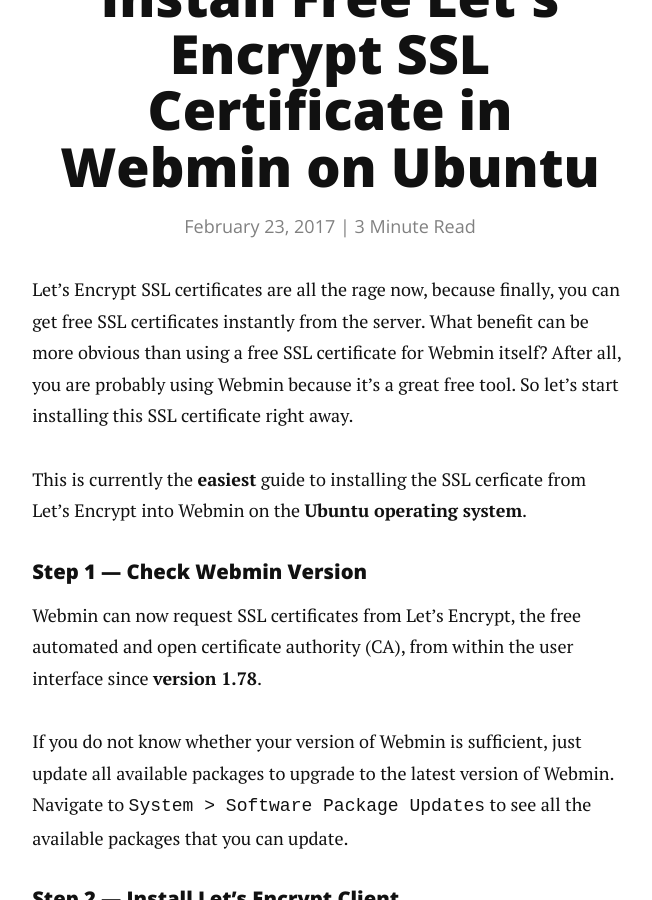
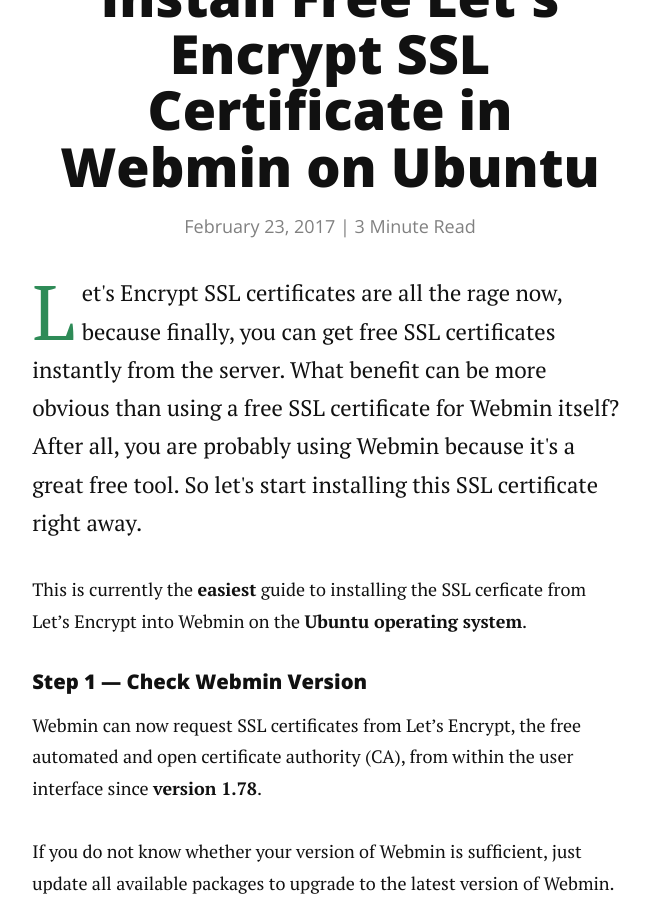
Before and after one commit to ericluwj/ericluwj.github.io, a Jekyll site: the page built from _posts/2017-02-23-install-free-lets-encrypt-ssl-certificate-in-webmin.markdown, in a window 1280 px wide and 900 px high, scrolled down 334 px. Shown: the whole window, without its empty margins (310-962 px from the left). Built offline with Jekyll 4.4.1, drawn with Linux system fonts in a browser that asks for light colours; nearby versions of some CDN libraries.

Commit message:
Updated last post.

```diff
--- a/_posts/2017-02-23-install-free-lets-encrypt-ssl-certificate-in-webmin.markdown
+++ b/_posts/2017-02-23-install-free-lets-encrypt-ssl-certificate-in-webmin.markdown
@@ -2,11 +2,9 @@
 layout: post
 title:  "Install Free Let's Encrypt SSL Certificate in Webmin on Ubuntu"
 date:   2017-02-23
-category: "hosting"
-tags: ["Webmin", "Let's Encrypt", "Ubuntu"]
 ---
 
-Let's Encrypt SSL certificates are all the rage now, because finally, you can get free SSL certificates instantly from the server. What benefit can be more obvious than using a free SSL certificate for Webmin itself? After all, you are probably using Webmin because it's a great free tool. So let's start installing this SSL certificate right away.
+<p class="intro"><span class="dropcap">L</span>et's Encrypt SSL certificates are all the rage now, because finally, you can get free SSL certificates instantly from the server. What benefit can be more obvious than using a free SSL certificate for Webmin itself? After all, you are probably using Webmin because it's a great free tool. So let's start installing this SSL certificate right away.</p>
 
 This is currently the **easiest** guide to installing the SSL cerficate from Let's Encrypt into Webmin on the **Ubuntu operating system**.
 
```
